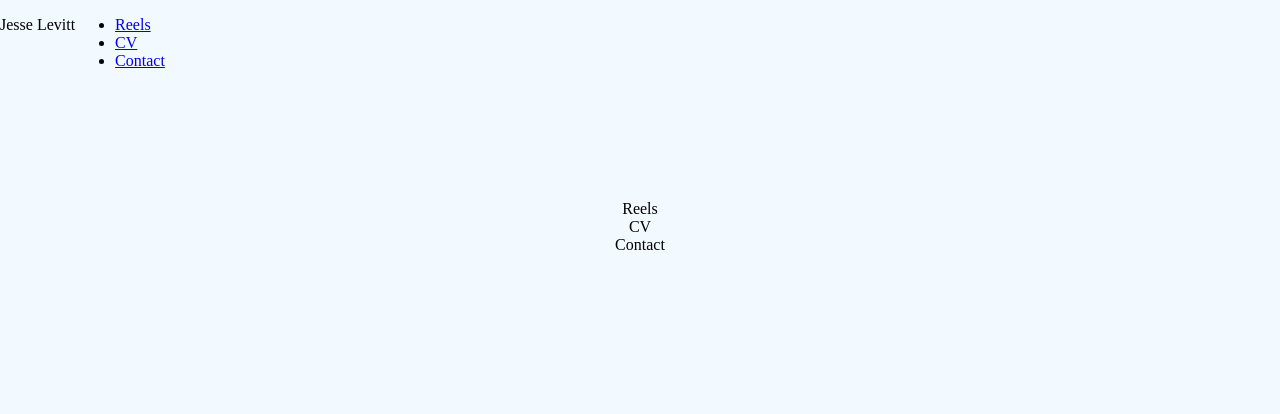
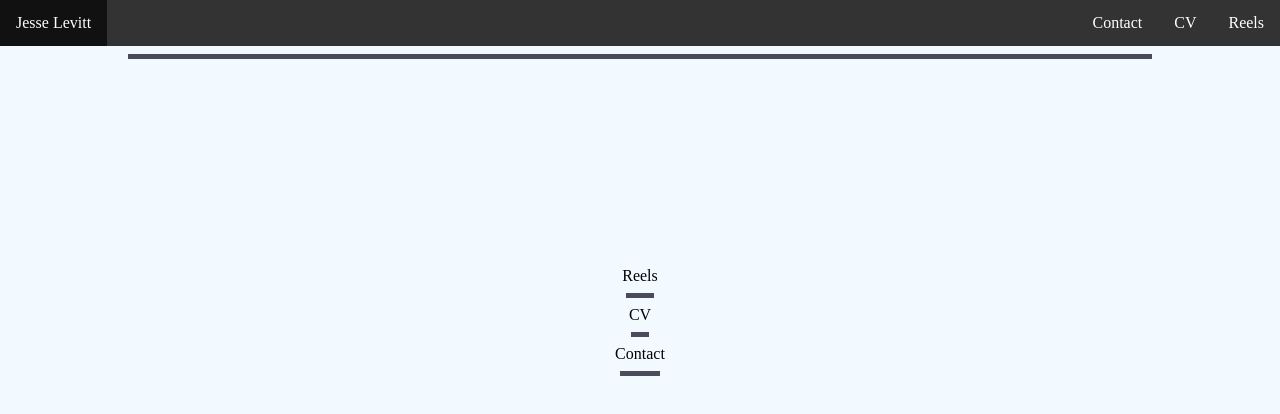
Before and after one commit to oliviaamiller/jesse, a plain HTML site: page index.html in a window 1280 px wide. Drawn offline with Linux system fonts and the light colour scheme.

Commit message:
making progress on header

```diff
--- a/index.html
+++ b/index.html
@@ -13,14 +13,14 @@
 
     <header>
         <div class="nav">
-            <p>Jesse Levitt</p>
             <ul>
+                <li class="jesse"><a href="#home">Jesse Levitt</a></li>
                 <li><a href="#reels">Reels</a></li>
                 <li><a href="#cv">CV</a></li>
                 <li><a href="#contact">Contact</a></li>
             </ul>
+            <hr>
         </div>
-
     </header>
 
    <main class="content">
@@ -28,18 +28,21 @@
             <div>
                 Reels
             </div>
+            <hr>
         </section>
 
         <section id="cv">
             <div>
                 CV
             </div>
+            <hr>
         </section>
 
         <section id="contact">
             <div>
                 Contact
             </div>
+            <hr>
         </section>
    </main>
 
--- a/style.css
+++ b/style.css
@@ -10,13 +10,33 @@ html, body {
     background-color: rgb(242, 249, 255);
 }
 
-.nav {
-    display: flex;
-    flex-direction: row;
-    position: fixed;
-    top: 0;
-    width: 100%;
-}
+ul {
+    list-style-type: none;
+    margin: 0;
+    padding: 0;
+    overflow: hidden;
+    background-color: #333;
+  }
+
+  li {
+    float: right;
+  }
+
+  .jesse {
+      float: left;
+  }
+
+  li a {
+    display: block;
+    color: white;
+    text-align: center;
+    padding: 14px 16px;
+    text-decoration: none;
+  }
+
+  li a:hover {
+    background-color: #111
+  }
 
 .content {
     display: flex;
@@ -24,4 +44,12 @@ html, body {
     flex-wrap: wrap;
     align-items: center;
     padding-top: 200px;
+    width: 100%;
 }
+
+hr {
+    width: 80%;
+    background-color: rgb(75, 75, 91);
+    border: none;
+    height: 5px;
+}
```
